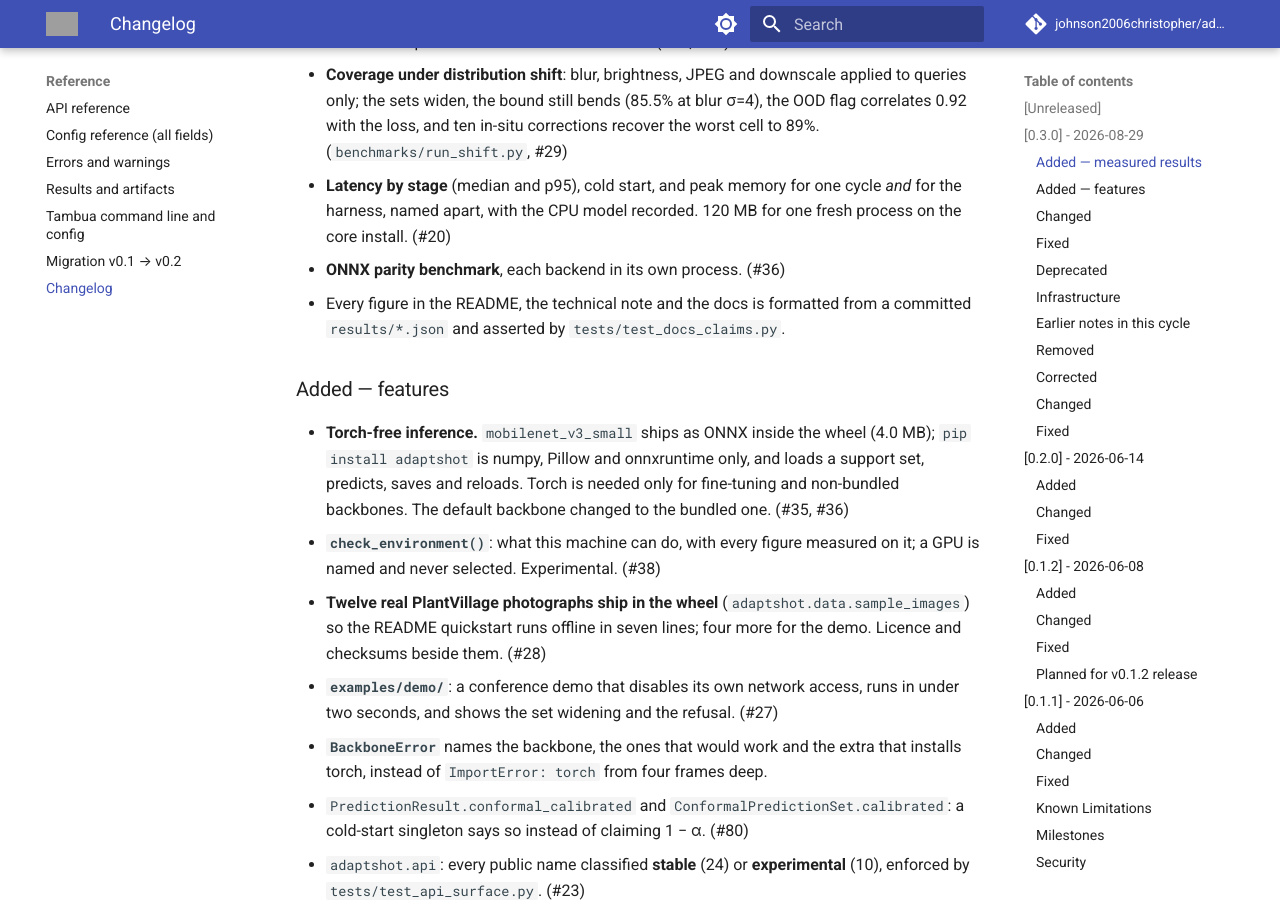
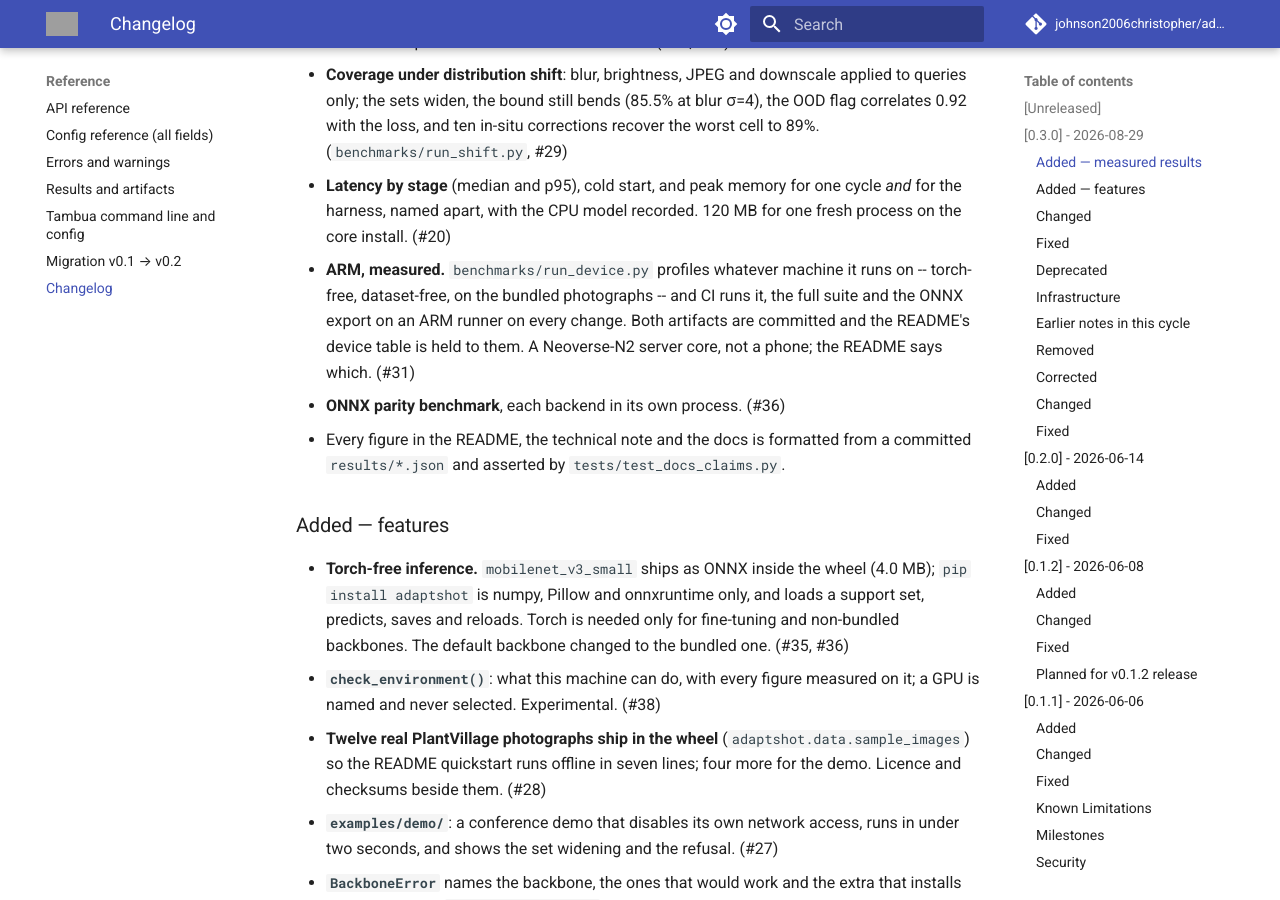
Before and after one commit to johnson2006christopher/adaptshot, an MkDocs documentation site: the page built from docs/reference/changelog.md, in a window 1280 px wide and 900 px high, scrolled down 739 px. Built offline with MkDocs 1.6.1 and Material for MkDocs 9.7.7, drawn with Linux system fonts in a browser that asks for light colours; comment, search, counter and statistics services are not loaded; grey boxes are pictures that could not be loaded.

Commit message:
docs: changelog copy follows the root changelog

```diff
--- a/docs/reference/changelog.md
+++ b/docs/reference/changelog.md
@@ -30,6 +30,12 @@ is formatted from a committed artifact and held to it by a test.
 - **Latency by stage** (median and p95), cold start, and peak memory for one
   cycle *and* for the harness, named apart, with the CPU model recorded. 120 MB
   for one fresh process on the core install. (#20)
+- **ARM, measured.** `benchmarks/run_device.py` profiles whatever machine it
+  runs on -- torch-free, dataset-free, on the bundled photographs -- and CI
+  runs it, the full suite and the ONNX export on an ARM runner on every
+  change. Both artifacts are committed and the README's device table is
+  held to them. A Neoverse-N2 server core, not a phone; the README says
+  which. (#31)
 - **ONNX parity benchmark**, each backend in its own process. (#36)
 - Every figure in the README, the technical note and the docs is formatted from
   a committed `results/*.json` and asserted by `tests/test_docs_claims.py`.
```
